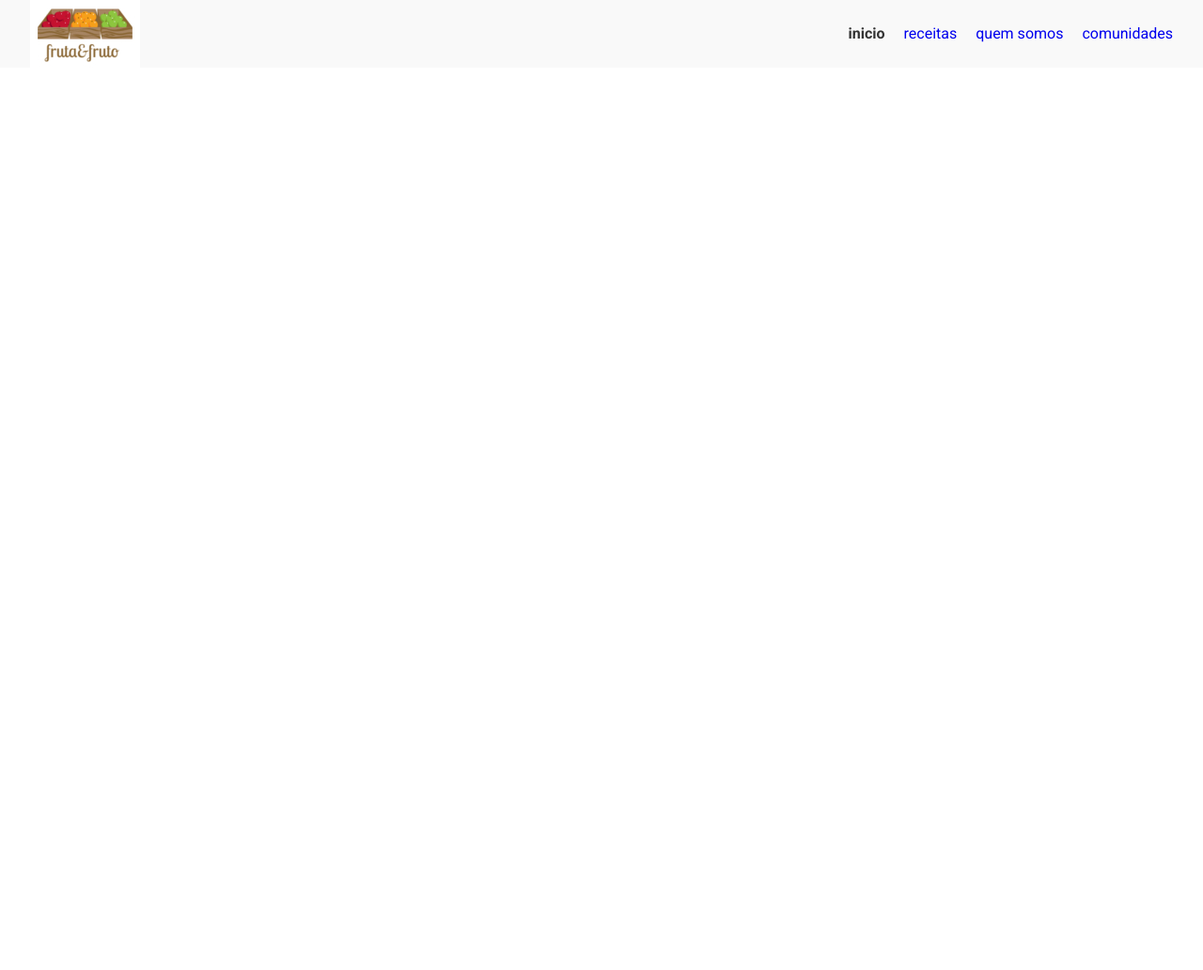
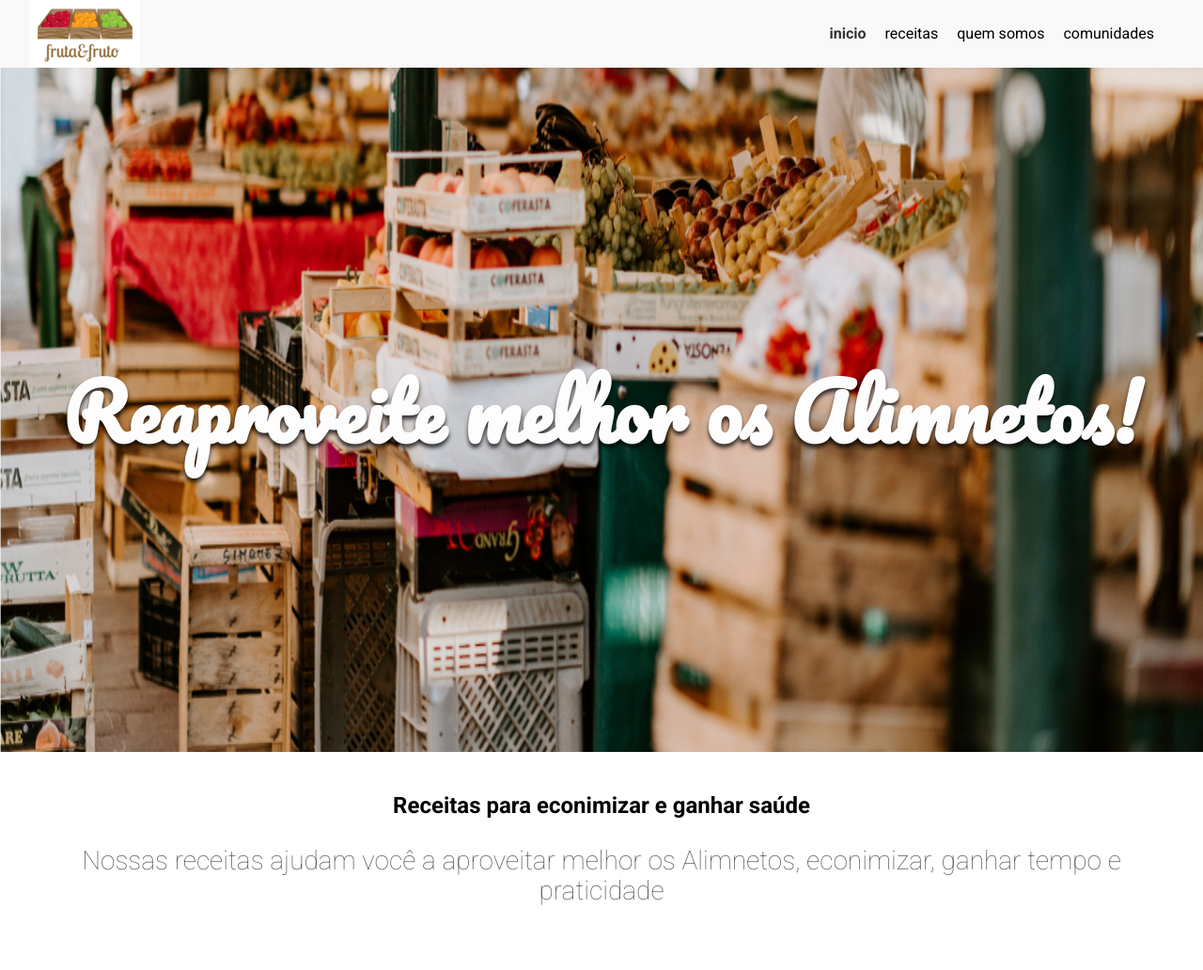
Before and after one commit to LCS87/One, a plain HTML site: page arquitetura-css-assets/index.html in a window 1280 px wide. Shown: the whole page at 94% size. Before the commit the page ends 800 px from the top, so only its background shows below. Drawn offline with Linux system fonts and the light colour scheme.

Commit message:
estilização com CSS
estilização com CSS

```diff
--- /dev/null
+++ b/arquitetura-css-assets/assets/css/banner/banner-imagem.css
@@ -0,0 +1,4 @@
+.banner__imagem{
+   height: calc(100vh - 72px);
+    width: 100%;
+}
--- /dev/null
+++ b/arquitetura-css-assets/assets/css/banner/banner-titulo.css
@@ -0,0 +1,13 @@
+.banner__titulo{
+    color: #fdfdfd;
+    font-family: pacifico, cursive;
+    font-size: 5.0625rem;
+    position: absolute;
+    left: 50%;
+    text-shadow: 0 4px 4px rgba(0, 0, 0, 0.75);
+    top: 50%;
+    text-align: center;
+    transform: translate(-50%,-50% );
+    width: 100%;
+
+}
--- /dev/null
+++ b/arquitetura-css-assets/assets/css/banner/banner.css
@@ -0,0 +1,3 @@
+.banner{
+    position:relative ;
+}
--- /dev/null
+++ b/arquitetura-css-assets/assets/css/cabecalho.css
@@ -0,0 +1,8 @@
+.cabecalho{
+    align-items: center;
+    background: #f9f9f9;
+    display: flex;
+    justify-content: space-between;
+    padding-left: 2rem;
+    padding-right: 2rem;
+}
--- /dev/null
+++ b/arquitetura-css-assets/assets/css/menu/menu-item.css
@@ -0,0 +1,8 @@
+.menu__item {
+
+    list-style: none;
+}
+
+.menu__item:last-child .menu-link {
+    margin-right: 0;
+}
--- /dev/null
+++ b/arquitetura-css-assets/assets/css/menu/menu-link.css
@@ -0,0 +1,16 @@
+
+.menu__link {
+    color: 808080;
+    margin-right: 1.25rem;
+    text-decoration: none;
+    text-transform: lowercase;
+}
+.menu__link.ativo{
+
+    color: #333333;
+    font-weight: bold;
+}
+
+.menu__link:hover {
+    text-decoration: underline;
+}
--- /dev/null
+++ b/arquitetura-css-assets/assets/css/menu/menu-lista.css
@@ -0,0 +1,4 @@
+.menu__lista {
+
+    display: flex;
+}
--- /dev/null
+++ b/arquitetura-css-assets/assets/css/sobre/sobre-descricao.css
@@ -0,0 +1,5 @@
+.sobre__descricao {
+    color: #595959;
+    font-size: 1.75rem;
+    font-weight: 100;
+}
--- /dev/null
+++ b/arquitetura-css-assets/assets/css/sobre/sobre-titulo.css
@@ -0,0 +1,5 @@
+.sobre__titulo{
+    color: #8d0606;
+    font-family: pacifico, cursive;
+    font-size: 3.1875rem;
+}
--- /dev/null
+++ b/arquitetura-css-assets/assets/css/sobre/sobre.css
@@ -0,0 +1,4 @@
+.sobre{
+    text-align: center;
+    padding: 2.5rem;
+}
--- a/arquitetura-css-assets/assets/css/style.css
+++ /dev/null
@@ -1,38 +0,0 @@
-header{
-    align-items: center;
-    background: #f9f9f9;
-    display: flex;
-    justify-content: space-between;
-    padding-left: 2rem;
-    padding-right: 2rem;
-}
-
-header nav ul {
-
-    display: flex;
-}
-
-header nav ul li {
-
-    list-style: none;
-}
-
-header nav ul li:last-child a {
-    margin-right: 0;
-}
-
-header nav ul li a {
-    color: 808080;
-    margin-right: 1.25rem;
-    text-decoration: none;
-    text-transform: lowercase;
-}
-header nav ul li a#ativo{
-
-    color: #333333;
-    font-weight: bold;
-}
-
-header nav ul li a:hover {
-    text-decoration: underline;
-}
--- a/arquitetura-css-assets/index.html
+++ b/arquitetura-css-assets/index.html
@@ -7,28 +7,54 @@
     <meta name="viewport" content="width=device-width, initial-scale=1.0" />
     <meta http-equiv="X-UA-Compatible" content="ie=edge" />
     <title>Fruta & Fruto</title>
+
     <link href="./assets/css/normalize.css" rel="stylesheet" />
     <link href="./assets/css/reset.css" rel="stylesheet" />
-    <link href="./assets/css/style.css" rel="stylesheet" />
+    <link href="./assets/css/cabecalho.css" rel="stylesheet" />
+    <link href="./assets/css/menu/menu-lista.css" rel="stylesheet" />
+    <link href="./assets/css/menu/menu-item.css" rel="stylesheet" />
+    <link href="./assets/css/menu/menu-link.css" rel="stylesheet" />
+    <link href="./assets/css/banner/banner.css" rel="stylesheet" />
+    <link href="./assets/css/banner/banner-imagem.css" rel="stylesheet" />
+    <link href="./assets/css/banner/banner-titulo.css" rel="stylesheet" />
+    <link href="./assets/css/sobre/sobre.css" rel="stylesheet" />
+    <link href="./assets/css/sobre/sobre-descricao.css" rel="stylesheet" />
+    <link href="./assets/css/sobre/sobre-titulo.css" rel="stylesheet" />
+
+
+
+
+
 </head>
 
 <body>
 
-    <header class"cabecalho" >
-        <img class"Logo" src="assets/img/logo.jpg" alt="Fruta e Fruto">
+    <header class="cabecalho" >
+        <img class="Logo" src="assets/img/logo.jpg" alt="Fruta e Fruto">
             <nav class="menu">
-                <ul class="menu-lista">
-                    <li class="menu-item"><a id="ativo" href="#">Inicio</a></li>
-                    <li class="menu-item"><a href="#">Receitas</a></li>
-                    <li class="menu-item"><a href="#">Quem somos</a></li>
-                    <li class="menu-item"><a href="#">Comunidades</a></li>
+                <ul class="menu__lista">
+                    <li class="menu__item"><a class="menu__link ativo">Inicio</a></li>
+                    <li class="menu__item"><a class="menu__link">Receitas</a></li>
+                    <li class="menu__item"><a class="menu__link">Quem somos</a></li>
+                    <li class="menu__item"><a class="menu__link">Comunidades</a></li>
                 </ul>
             </nav>
         </img>
     </header>
 
+            <section class="banner" >
+                <img class="banner__imagem" src="./assets/img/banner.jpg"/>
+                <h2  class="banner__titulo">Reaproveite melhor os Alimnetos!</h2>
+                </h2>
+            </section>
 
-
+            <section class="sobre" >
+                <h2 class="sobre__titluo" >Receitas para econimizar e ganhar saúde</h2>
+                <p class="sobre__descricao" >
+                    Nossas receitas ajudam você a aproveitar melhor os Alimnetos,
+                    econimizar, ganhar tempo e praticidade
+                </p>
+            </section>
 
 
 </body>
```
